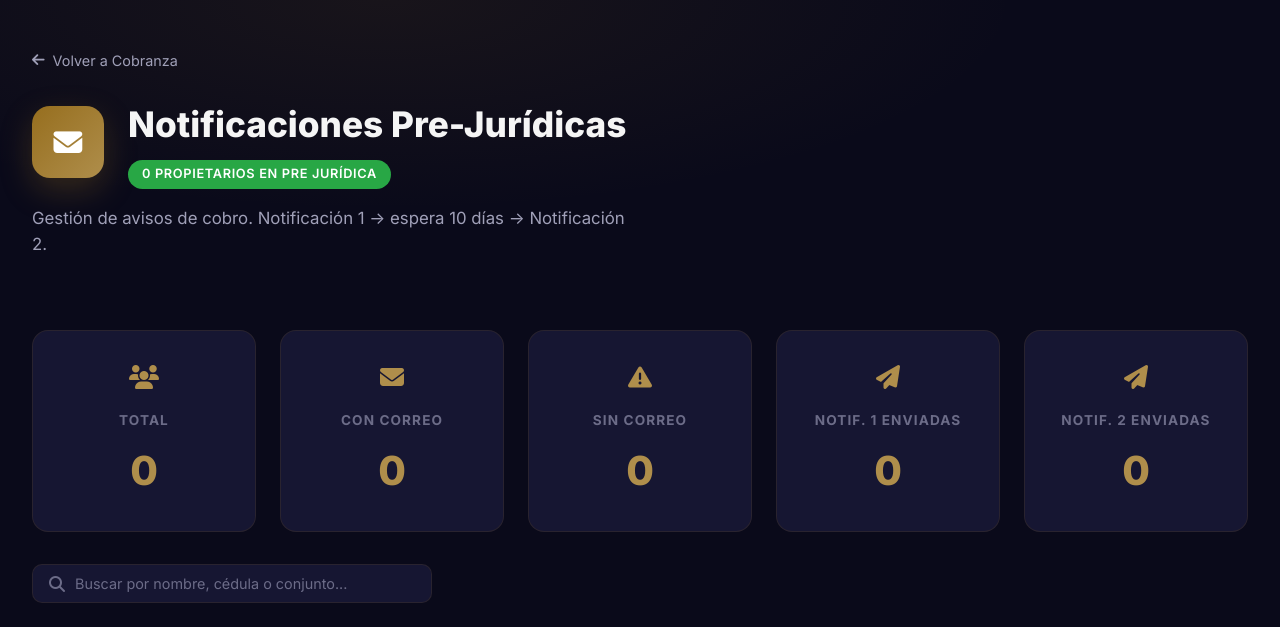
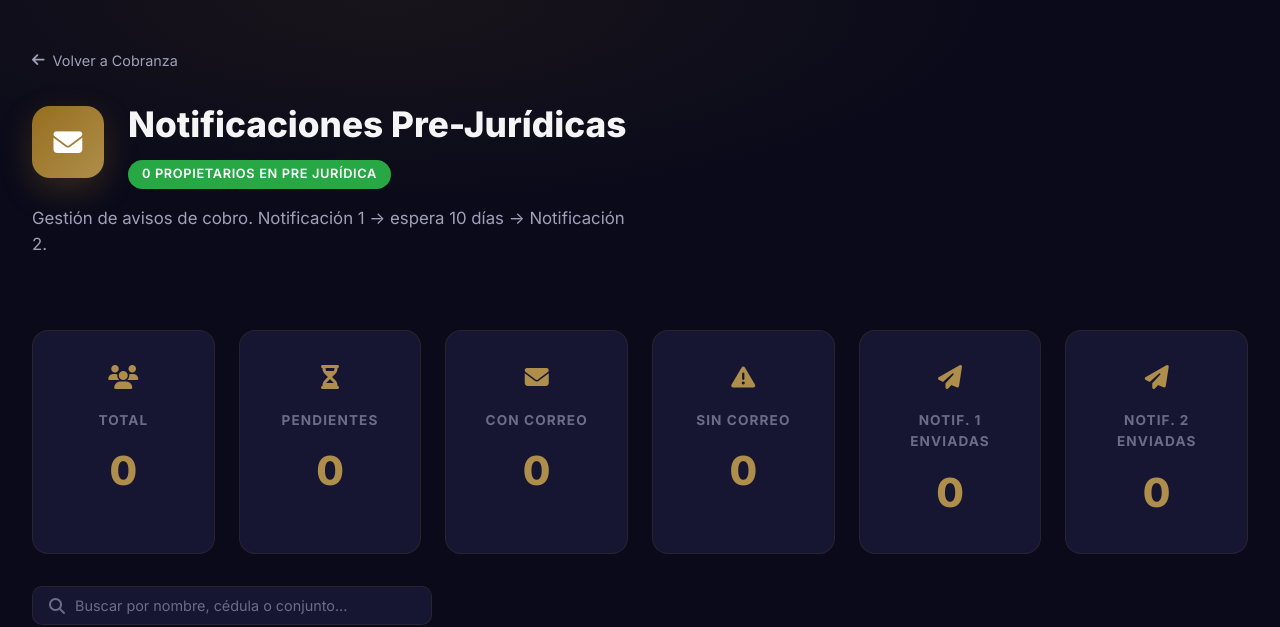
Before and after one commit to carlosbax25/SLH_PORTAL, a Flask app: page /cobranza/notificaciones in a window 1280 px wide. Shown: the part 72-699 px from the top of the page. Run offline with Flask 3, Linux system fonts and the light colour scheme; data that the repository does not hold is empty.

Commit message:
Add Pendientes card to cobranza

```diff
--- a/controllers/cobranza_controller.py
+++ b/controllers/cobranza_controller.py
@@ -62,6 +62,7 @@ def notificaciones():
         "sin_correo": sin_correo,
         "notif1": notif1_enviadas,
         "notif2": notif2_enviadas,
+        "pendientes": total - notif1_enviadas,
     }
     return render_template("cobranza/notificaciones.html", clients=clients, metrics=metrics)
 
--- a/templates/cobranza/notificaciones.html
+++ b/templates/cobranza/notificaciones.html
@@ -25,11 +25,16 @@
 </section>
 
 <section class="detail-content">
-    <div class="detail-grid" style="margin-bottom: 2rem; grid-template-columns: repeat(5, 1fr);">
+    <div class="detail-grid" style="margin-bottom: 2rem; grid-template-columns: repeat(6, 1fr);">
         <div class="detail-card metric-clickable" data-metric="all" onclick="filterCobranza('all')">
             <div class="detail-card-icon"><i class="fas fa-users"></i></div>
             <h3>Total</h3>
             <div class="detail-big-number">{{ metrics.total }}</div>
+        </div>
+        <div class="detail-card metric-clickable" data-metric="pendientes" onclick="filterCobranza('pendientes')">
+            <div class="detail-card-icon"><i class="fas fa-hourglass-half"></i></div>
+            <h3>Pendientes</h3>
+            <div class="detail-big-number">{{ metrics.pendientes }}</div>
         </div>
         <div class="detail-card metric-clickable" data-metric="con_correo" onclick="filterCobranza('con_correo')">
             <div class="detail-card-icon"><i class="fas fa-envelope"></i></div>
@@ -291,6 +296,7 @@ function filterCobranza(filter) {
         else if (filter === 'sin_correo') tr.style.display = tr.dataset.tieneCorreo === 'no' ? '' : 'none';
         else if (filter === 'notif1') tr.style.display = tr.dataset.notif1 === 'si' ? '' : 'none';
         else if (filter === 'notif2') tr.style.display = tr.dataset.notif2 === 'si' ? '' : 'none';
+        else if (filter === 'pendientes') tr.style.display = tr.dataset.notif1 === 'no' ? '' : 'none';
     });
     document.getElementById('cobranzaTable').scrollIntoView({ behavior: 'smooth' });
 }
```
